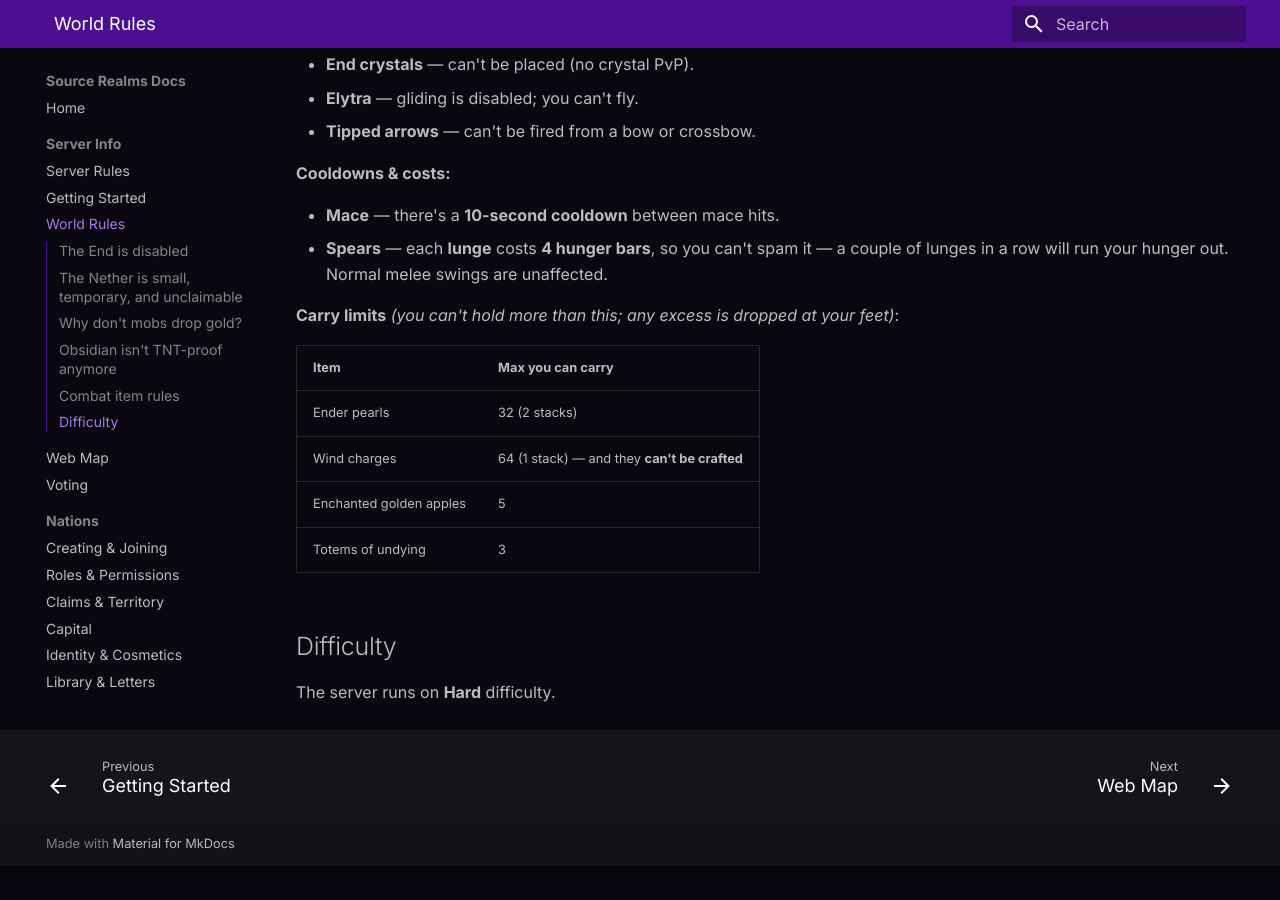
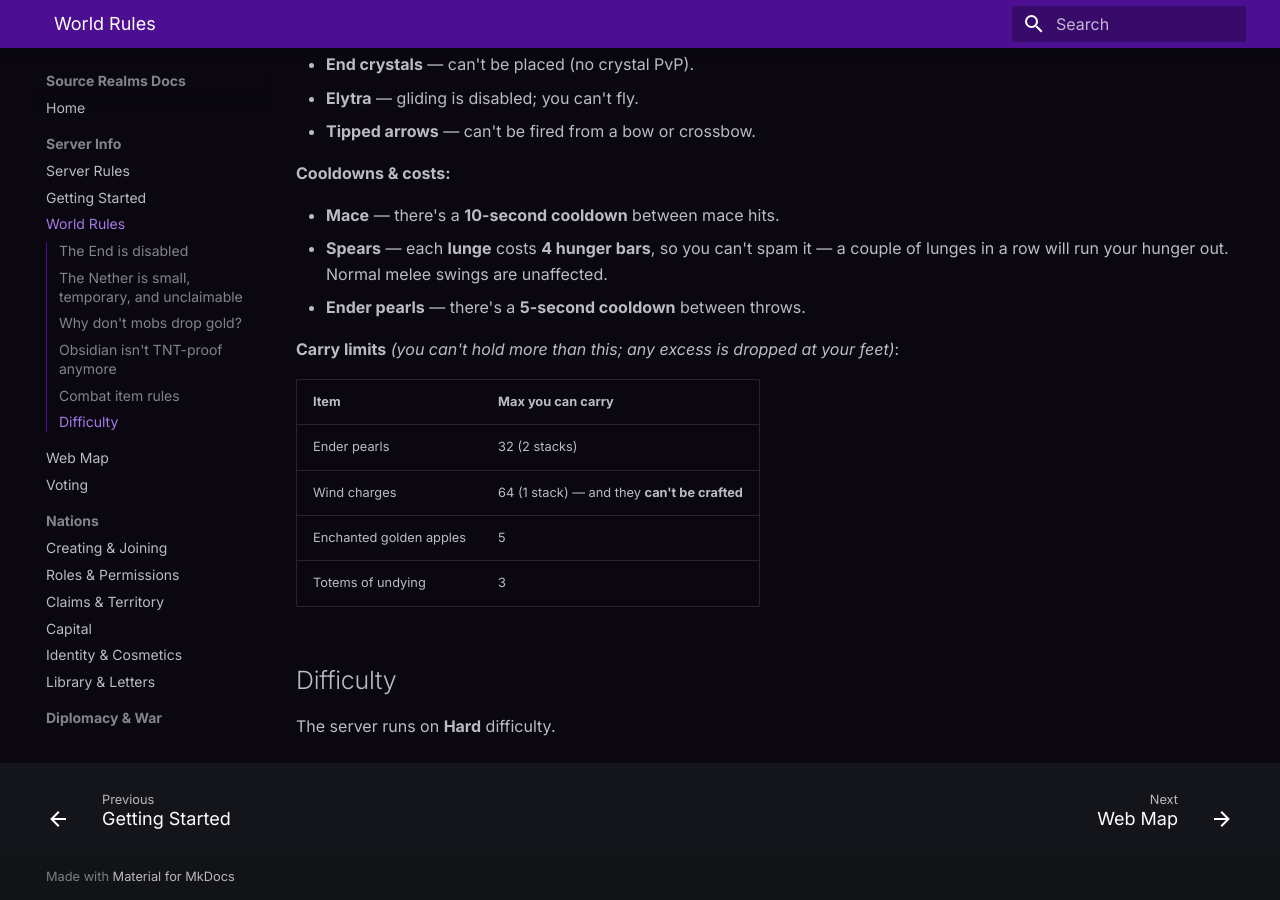
Before and after one commit to SourceRealms/sourcerealms-docs, an MkDocs documentation site: the page built from docs/world-rules.md, in a window 1280 px wide and 900 px high, scrolled down 1419 px. Built offline with MkDocs 1.6.1 and Material for MkDocs 9.7.7, drawn with Linux system fonts in a browser that asks for light colours; before the commit the page ends 2285 px from its top, so only the background shows below that.

Commit message:
Add ender pearl throw cooldown to world rules
Ender pearls no longer get fully blocked while combat-tagged - replaced with a flat 5-second cooldown between throws, same treatment as the mace cooldown.

```diff
--- a/docs/world-rules.md
+++ b/docs/world-rules.md
@@ -62,6 +62,7 @@ apply to **everyone**, everywhere on the server.
 - **Mace** — there's a **10-second cooldown** between mace hits.
 - **Spears** — each **lunge** costs **4 hunger bars**, so you can't spam it — a couple of lunges in a
   row will run your hunger out. Normal melee swings are unaffected.
+- **Ender pearls** — there's a **5-second cooldown** between throws.
 
 **Carry limits** *(you can't hold more than this; any excess is dropped at your feet)*:
 
```
